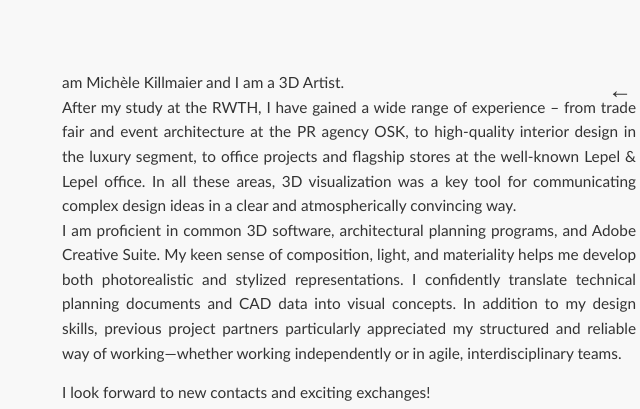
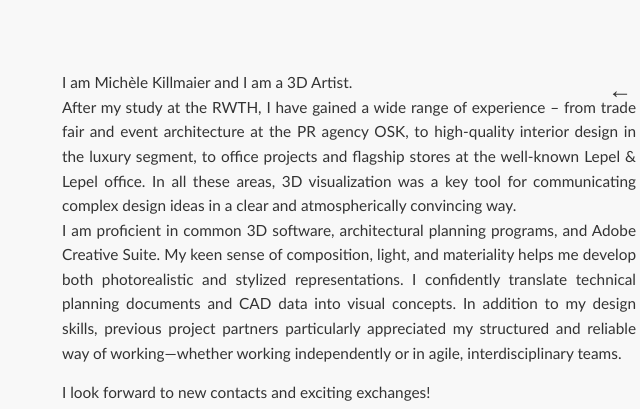
Before and after one commit to MelleSchmelle/whynot-k, a plain HTML site: page projects/about.html in a window 1280 px wide. Shown: the part 676-1085 px from the top of the page, 628-1268 px from the left. Drawn offline with Linux system fonts and the light colour scheme.

Commit message:
Update about.html

```diff
--- a/projects/about.html
+++ b/projects/about.html
@@ -47,7 +47,7 @@
           <p>Ich freue mich über neue Kontakte und einen spannenden Austausch!</p>
         </div>
         <div>
-          <p> am Michèle Killmaier and I am a 3D Artist. <br>
+          <p>I am Michèle Killmaier and I am a 3D Artist. <br>
           After my study at the RWTH, I have gained a wide range of experience – from trade fair and event architecture at the PR agency OSK, to high-quality interior design in the luxury segment, to office projects and flagship stores at the well-known Lepel & Lepel office. In all these areas, 3D visualization was a key tool for communicating complex design ideas in a clear and atmospherically convincing way. <br>
           I am proficient in common  3D software, architectural planning programs, and Adobe Creative Suite. My keen sense of composition, light, and materiality helps me develop both photorealistic and stylized representations. I confidently translate technical planning documents and CAD data into visual concepts. In addition to my design skills, previous project partners particularly appreciated my structured and reliable way of working—whether working independently or in agile, interdisciplinary teams.</p>
           <p>I look forward to new contacts and exciting exchanges!</p>
```
